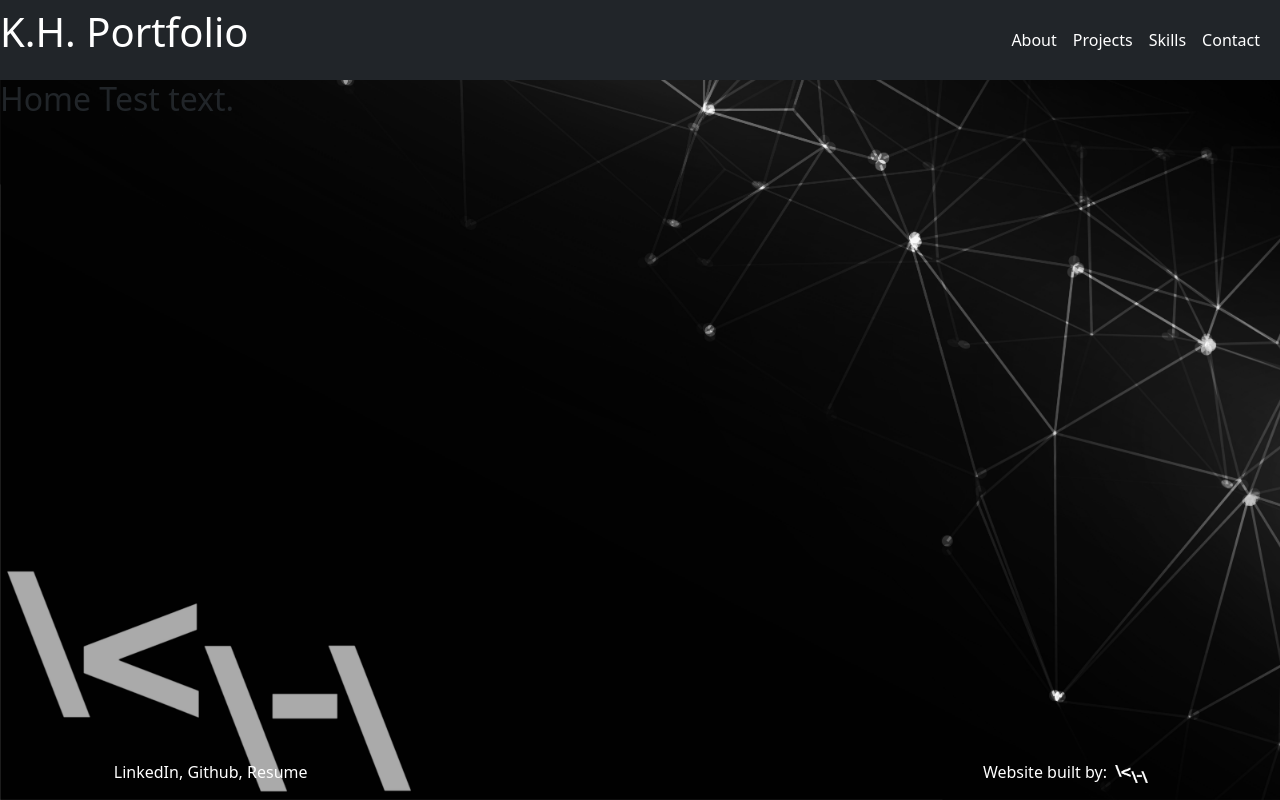
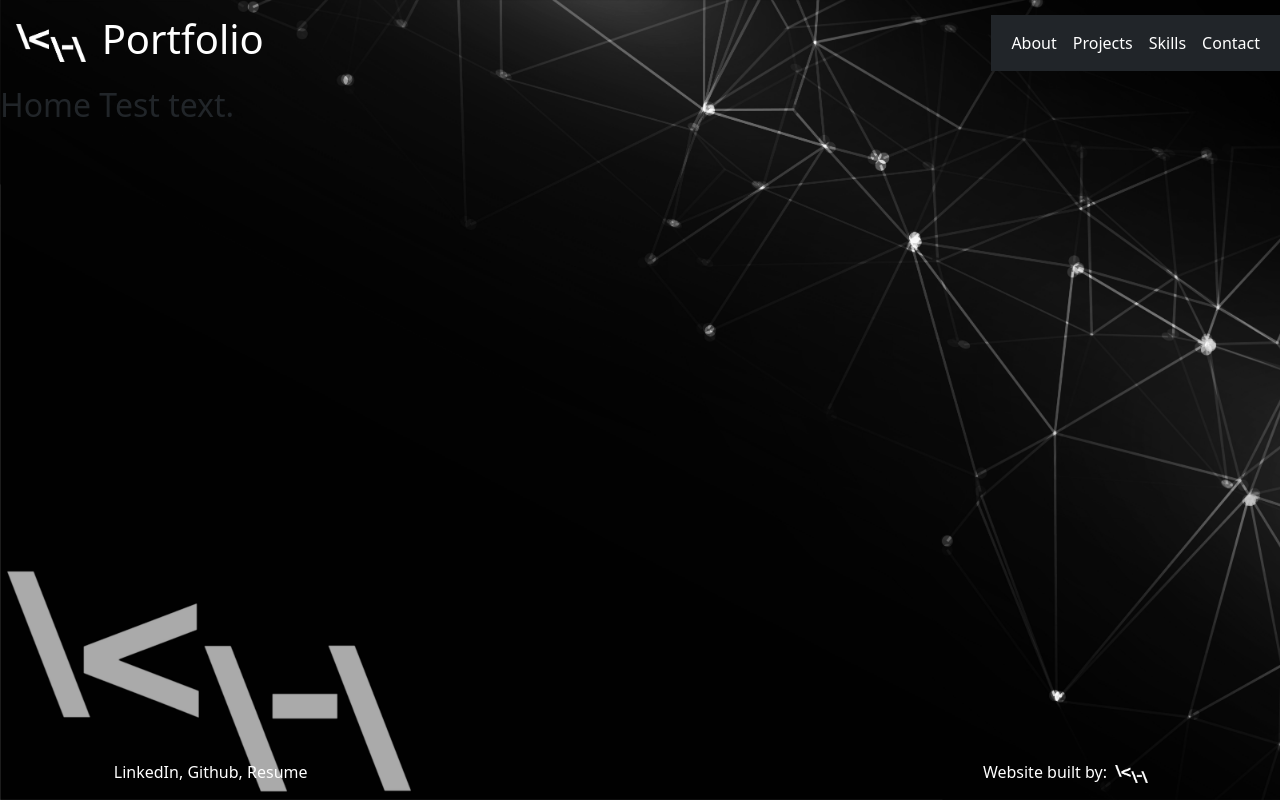
Before and after one commit to konnerhartman/Portfolio-K-Hartman, a React (Create React App) app in the folder client/: page / in a window 1280 px wide. Built offline with nearby package versions, Linux system fonts and the light colour scheme.

Commit message:
edited navbar styling

```diff
--- a/client/src/components/Nav/index.js
+++ b/client/src/components/Nav/index.js
@@ -1,18 +1,20 @@
 import React from "react";
 import { Link } from "react-router-dom";
 import { Navbar, Nav, Container } from "react-bootstrap";
+import Logo from "../../assets/KH-LOGO.png";
 
 function Navi() {
 
   return (
-    <nav className="navbar navbar-light bg-dark d-flex">
-      <div className="h1">
+    <nav className="navbar d-flex">
+      <div className="">
         <Link className="text-decoration-none d-flex" to="/">
-          <h1 className="text-white d-none d-sm-block"><span>K.H. Portfolio</span></h1>
+          <img className="p-3" src={Logo} alt="Konner Hartman Logo" height="70px"></img>
+          <h1 className="text-white d-none d-sm-block justify-content-center align-self-center"><span> Portfolio</span></h1>
         </Link>
       </div>
 
-      <Navbar className="nav-links" collapseOnSelect fixed='' expand='lg' bg='dark' variant='dark'>
+      <Navbar className="nav-links" collapseOnSelect fixed='' expand='lg' bg='dark' variant='light'>
         <Container className="">
           <Navbar.Toggle aria-controls='responsive-navbar-nav' />
           <Navbar.Collapse id='responsive-navbar-nav'>
```
Also changed, not shown: client/src/assets/KH-LOGO.png (added).
